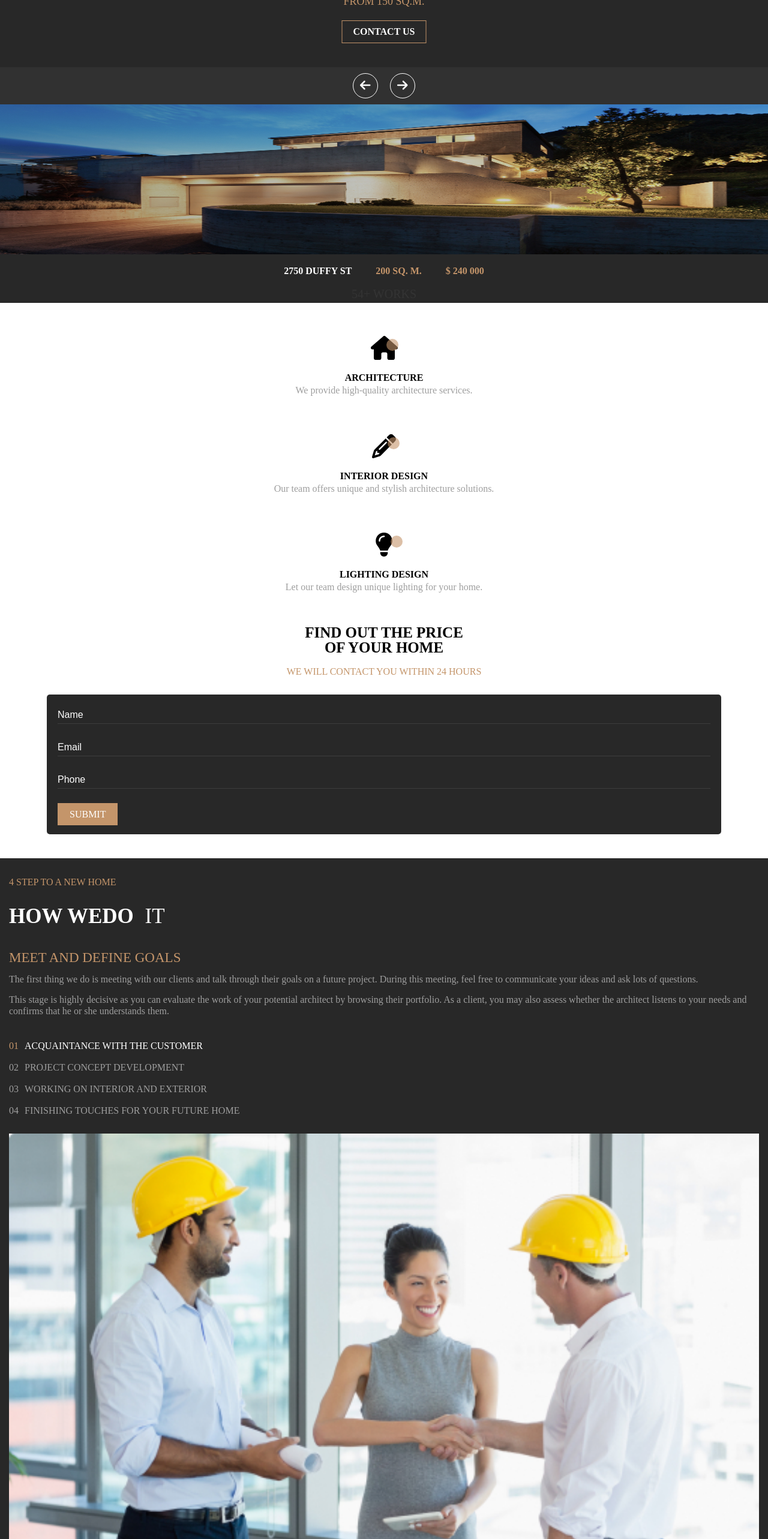
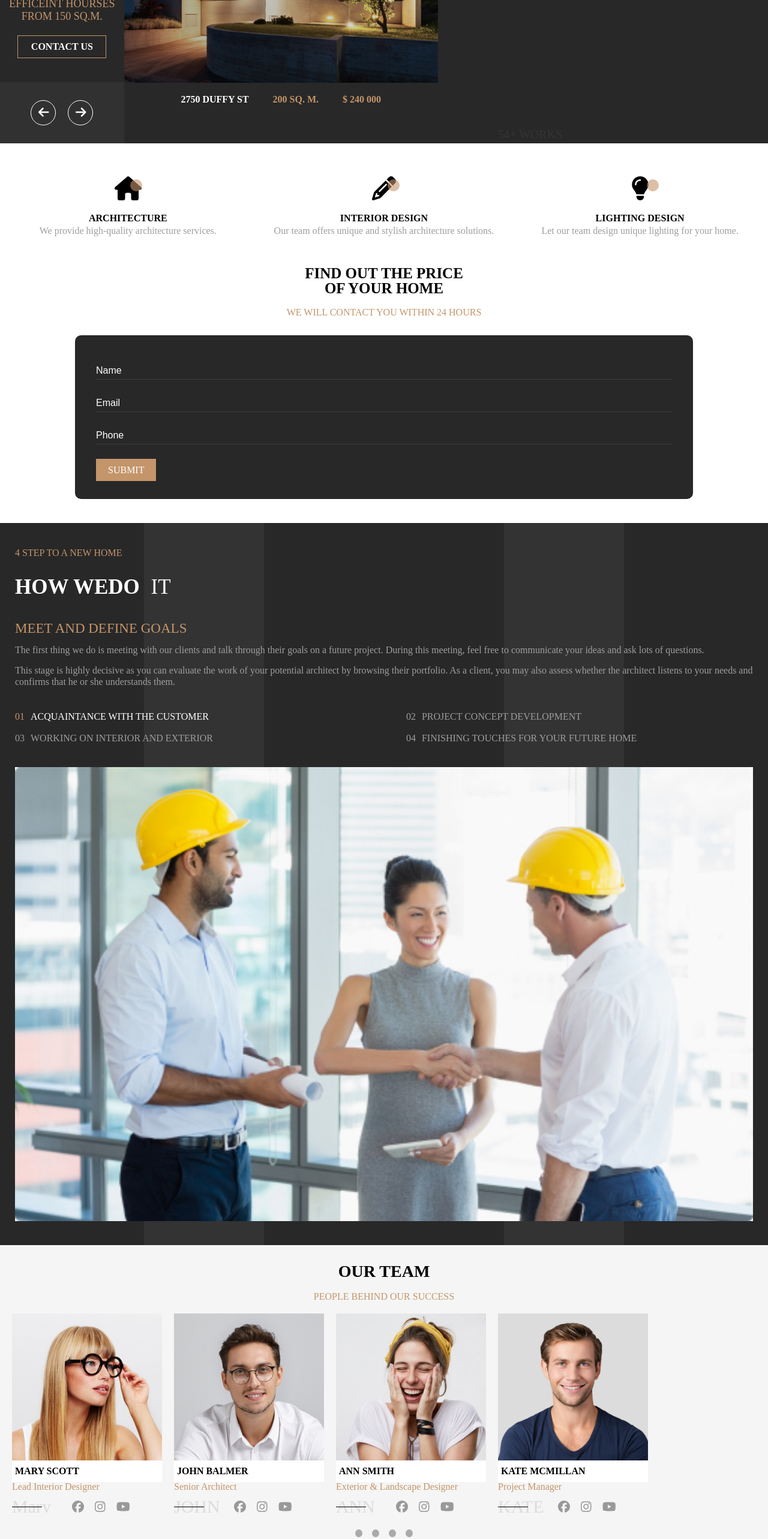
Before and after one commit to erichuang1123/composition_vue_rwd, a Vue app: page / in a window 1280 px wide. Shown: the part 220-2786 px from the top of the page at 60% size. Built offline with nearby package versions, Linux system fonts and the light colour scheme.

Commit message:
新增576px畫面

```diff
--- a/src/components/Award.vue
+++ b/src/components/Award.vue
@@ -116,4 +116,29 @@ export default {
         color: #000;
         background-color: transparent;
     }
+    @media screen and ( min-width: 576px){
+        .section_award{
+            padding: 50px 20px 70px;
+        }
+        .award_wrap{
+            justify-content: space-between;
+        }
+        .award_item{
+            margin: 0;
+            width: 30%;
+        }
+        .award_item:nth-child(3){
+            margin: 0 0 30px;
+        }
+        .award_wrap .number{
+            font-size: 35px;
+        }
+        .award_tit p{
+            margin-bottom: 20px;
+            font-size: 20px;
+        }
+        .award_wrap .btn{
+            bottom: 35px;
+        }
+    }
 </style>
--- a/src/components/Banner.vue
+++ b/src/components/Banner.vue
@@ -121,7 +121,8 @@ export default {
         color: #fff5;
     }
     .pic img{
-        height: 250px;
+        width: 100%;
+        height: 100%;
     }
     .banner_wrap ul{
         padding: 20px 0;
@@ -162,4 +163,39 @@ export default {
 		bottom: -1px;
 	} */
     /* } */
+    @media screen and ( min-width: 576px){
+        .section_banner{
+            padding: 0;
+        }
+        .section_banner .container{
+            display: flex;
+        }
+        .banner_wrap:first-of-type{
+            padding: 50px 0 0;
+        }
+        .contact{
+            width: 110px;
+            text-align: center;
+        }
+        .control_btn{
+            padding: 30px 0;
+        }
+        .banner_wrap h2,
+        .banner_wrap p{
+            padding: 0 15px;
+        }
+        .pic{
+            height: 300px;
+        }
+        .banner_wrap ul{
+            flex-wrap: wrap;
+        }
+        .banner_wrap ul li{
+            margin-bottom: 10px;
+        }
+        .banner_footer{
+            left: 69%;
+        }
+    }
+
 </style>
--- a/src/components/FromData.vue
+++ b/src/components/FromData.vue
@@ -100,11 +100,11 @@ export default {
     }
     .from_from{
         margin: 0 auto;
-        padding: 15px 18px 25px;
-        width: 85%;
+        padding: 40px 35px 40px;
+        width: 75%;
         background-color: var(--bac_black);
         color: #fff;
-        border-radius: 5px;
+        border-radius: 10px;
     }
     .from_from input{
         margin-top: 5px;
@@ -139,4 +139,14 @@ export default {
     .from_from a:hover{
         background-color: transparent;
     }
+    @media screen and ( min-width: 576px){
+        .from_wrap:first-of-type{
+            margin-bottom: 0;
+            display: flex;
+            justify-content: space-around;
+        }
+        .from_wrap:first-of-type .from_item{
+            width: 30%;
+        }
+    }
 </style>
--- a/src/components/GiveBack.vue
+++ b/src/components/GiveBack.vue
@@ -35,6 +35,7 @@ export default {
                <div class="commat2"></div>
            </div>
            <div class="giveback">I have worked with many companies offering design & architecture services, and out of all you were one who really stood out from the rest and did a great job.</div>
+           <div class="give_wrap wrap1">
               <div class="give_item">
                 <div class="pic">
                     <img src="../assets/pic/user-1-80x80.jpg" alt="">
@@ -49,7 +50,8 @@ export default {
                 <a href="javascript:;" class="page"></a>
                 <a href="javascript:;" class="page"></a>
             </div>
-          <div class="give_wrap">
+        </div>
+          <div class="give_wrap wrap2">
               <p>Trusted by</p>
               <ul>
                   <li>
@@ -145,6 +147,7 @@ export default {
     }
     .give_item .name{
         margin-bottom: 5px;
+        color: #fff;
     }
     .give_item .work{
         color: var(--bac_brown);
@@ -153,28 +156,57 @@ export default {
         margin-bottom: 25px;
         text-align: center;
     }
-    .give_wrap p{
+    .wrap2 p{
         margin-bottom: 30px;
         text-align: center;
     }
-    .give_wrap{
+    .wrap2{
         font-size: 18px;
         color: var(--color_gray);
     }
-    .give_wrap ul{
+    .wrap2 ul{
         display: flex;
         flex-wrap: wrap;
         align-items: center;
     }
-    .give_wrap li{
+    .wrap2 li{
         margin: 0 auto 20px;
         width: 120px;
     }
-    .give_wrap li a img{
+    .wrap2 li a img{
         filter: contrast(0%);
         transition: filter .3s;
     }
-    .give_wrap li:hover img{
+    .wrap2 li:hover img{
         filter: contrast(100%);
     }
+    @media screen and ( min-width: 576px){
+        .section_giveBack{
+            padding: 40px 30px;
+        }
+        .our_page{
+            text-align: left;
+        }
+        .giveback{
+            text-align: left;
+            font-size: 23.5px;
+        }
+        .wrap1{
+            margin-bottom: 20px;
+            width: 100%;
+            display: flex;
+            justify-content: space-between;
+            align-items: center;
+        }
+        .wrap2 li{
+            margin: 0 auto 20px;
+            width: 150px;
+        }
+        .give_item{
+            margin: 0;
+        }
+        .our_page{
+            margin: 0;
+        }
+    }
 </style>
--- a/src/components/Header.vue
+++ b/src/components/Header.vue
@@ -110,4 +110,7 @@ export default {
     ul.active {
         transform: translate(0%);
     }
+    /* @media screen and ( min-width: 576px){
+
+    } */
 </style>
--- a/src/components/HowWedo.vue
+++ b/src/components/HowWedo.vue
@@ -89,6 +89,28 @@ export default {
     .section_HowWedo{
         padding: 30px 15px 30px;
         background-color: var(--bac_black);
+        position: relative;
+    }
+    .section_HowWedo::before{
+        content: '';
+        width: 400px;
+        height: 100%;
+        position: absolute;
+        top: 0;
+        left: 50%;
+        /* background-image: linear-gradient(90deg,
+                                        #333 0 .5%,
+                                        #282828 0.6% 49.8%,
+                                        #333 49.6% 50.1%,
+                                        #282828 50.2% 99.4%,
+                                        #333 99.5% 100%
+                                        ); */
+        transform: translateX(-50%);
+        box-shadow: 200px 0 0 0 #333333,
+                    -200px 0 0 0 #333333;
+    }
+    .container{
+        position: relative;
     }
     .how_title{
         display: flex;
@@ -146,4 +168,18 @@ export default {
     .how_wrap li.active a{
         color: #fff;
     }
+    @media screen and ( min-width: 576px){
+        .section_HowWedo{
+            padding: 40px 25px 40px;
+        }
+        .how_wrap ul{
+            margin: 0 0 30px;
+            display: flex;
+            flex-wrap: wrap;
+            justify-content: space-between;
+        }
+        .how_wrap ul li{
+            width: 47%;
+        }
+    }
 </style>
--- a/src/components/NewIdea.vue
+++ b/src/components/NewIdea.vue
@@ -118,4 +118,16 @@ export default {
         text-align: center;
         color: var(--color_gray);
     }
+    @media screen and ( min-width: 576px){
+        .find_title h2{
+            padding: 0 30px;
+        }
+        .find_wrap{
+            display: flex;
+            flex-wrap: wrap;
+        }
+        .find_item{
+            width: 45%;
+        }
+    }
 </style>
--- a/src/components/Our.vue
+++ b/src/components/Our.vue
@@ -5,30 +5,31 @@ export default {
     setup(){
         const dataArr = reactive({data : [
             {
-                src : '../assets/pic/team-1-290x284.jpg',
+                src : require('../assets/pic/team-1-290x284.jpg'),
                 imgName : 'MARY SCOTT',
                 content : 'Lead Interior Designer',
                 opacityName : 'Mary'
             },
             {
-                src : '../assets/pic/team-2-290x284.jpg',
+                src : require('../assets/pic/team-2-290x284.jpg'),
                 imgName : 'JOHN BALMER',
                 content : 'Senior Architect',
                 opacityName : 'JOHN'
             },
             {
-                src : '../assets/pic/team-3-290x284.jpg',
+                src : require('../assets/pic/team-3-290x284.jpg'),
                 imgName : 'ANN SMITH',
                 content : 'Exterior & Landscape Designer',
                 opacityName : 'ANN'
             },
             {
-                src : '../assets/pic/team-4-290x284.jpg',
+                src : require('../assets/pic/team-4-290x284.jpg'),
                 imgName : 'KATE MCMILLAN',
                 content : 'Project Manager',
                 opacityName : 'KATE'
             }
         ]})
+        return {dataArr}
     }
 }
 </script>
@@ -41,15 +42,16 @@ export default {
                 <p>PEOPLE BEHIND OUR SUCCESS</p>
             </div>
             <div class="our_wrap">
-                <div class="our_item">
+                <div class="our_item" v-for="(item,index) in dataArr.data">
                     <div class="pic">
-                        <img src="../assets/pic/team-1-290x284.jpg" alt="">
-                        <a href="javascript:;">MARY SCOTT</a>
+                        <img :src="item.src" alt="">
+                        <!-- <img :src='require("../assets/pic/team-"+ (index + 1) +"-290x284.jpg")' alt=""> -->
+                        <a href="javascript:;">{{item.imgName}}</a>
                     </div>
                     <div class="txt">
-                        <p>Lead Interior Designer</p>
+                        <p>{{item.content}}</p>
                         <div class="icon_link">
-                            <div class="name">MARY</div>
+                            <div class="name">{{item.opacityName}}</div>
                             <a href="javascript:;" class="icon fb">
                                 <i class="fa-brands fa-facebook"></i>
                             </a>
@@ -75,7 +77,7 @@ export default {
 
 <style scoped>
     .section_our{
-        padding: 30px 0;
+        padding: 30px 10px;
         background-color: #F5F5F5;
     }
     .out_title{
@@ -89,6 +91,9 @@ export default {
     .out_title p{
         margin-bottom: 20px;
         color: var(--bac_brown);
+    }
+    .our_wrap{
+        margin-bottom: 28px;
     }
     .our_item .pic{
         margin: 0 auto;
@@ -151,9 +156,9 @@ export default {
         justify-content: center;
     }
     .our_page .page{
-        margin: 0 5px;
-        width: 10px;
-        height: 10px;
+        margin: 0 8px;
+        width: 12px;
+        height: 13px;
         background-color: #aaa;
         border-radius: 50%;
         transition: background-color .3s;
@@ -161,4 +166,27 @@ export default {
     .our_page .page.active{
         background-color: var(--bac_brown);
     }
+    @media screen and ( min-width: 576px){
+        .our_wrap {
+            display: flex;
+            overflow-x: scroll;
+            overflow-y: hidden;
+        }
+        .our_item{
+            padding: 0 10px;
+        }
+        .our_item .pic{
+            width: 250px;
+        }
+        .our_item .txt{
+            padding: 0;
+            width: 250px;
+        }
+        .our_item img{
+            /* width: 80%; */
+        }
+        .our_item .pic a{
+            width: 240px;
+        }
+    }
 </style>
--- a/src/components/OurFrom.vue
+++ b/src/components/OurFrom.vue
@@ -45,11 +45,11 @@ export default {
     }
      .ourFrom_from{
         margin: 0 auto;
-        padding: 15px 18px 25px;
-        width: 85%;
+        padding: 40px 35px 40px;
+        width: 75%;
         background-color: var(--bac_black);
         color: #fff;
-        border-radius: 5px;
+        border-radius: 10px;
     }
     .ourFrom_from input{
         margin-top: 5px;
--- a/src/components/Projects.vue
+++ b/src/components/Projects.vue
@@ -187,4 +187,9 @@ export default {
         text-align: center;
         color: #6A6A6A;
     }
+    @media screen and ( min-width: 576px){
+        .section_project{
+            padding: 40px 20px;
+        }
+    }
 </style>
--- a/src/main.js
+++ b/src/main.js
@@ -5,5 +5,7 @@ import store from './store'
 import reset from './assets/css/reset.css'
 import '@fortawesome/fontawesome-free/css/all.css'
 import '@fortawesome/fontawesome-free/js/all.js'
+// import Meta from 'vue-meta'
 
 createApp(App).use(store).use(router).mount('#app')
+// Vue.use(Meta)
```
Also changed, not shown: src/App.vue (+7 -1 lines). Lines whose indentation alone changed are shown as unchanged.
